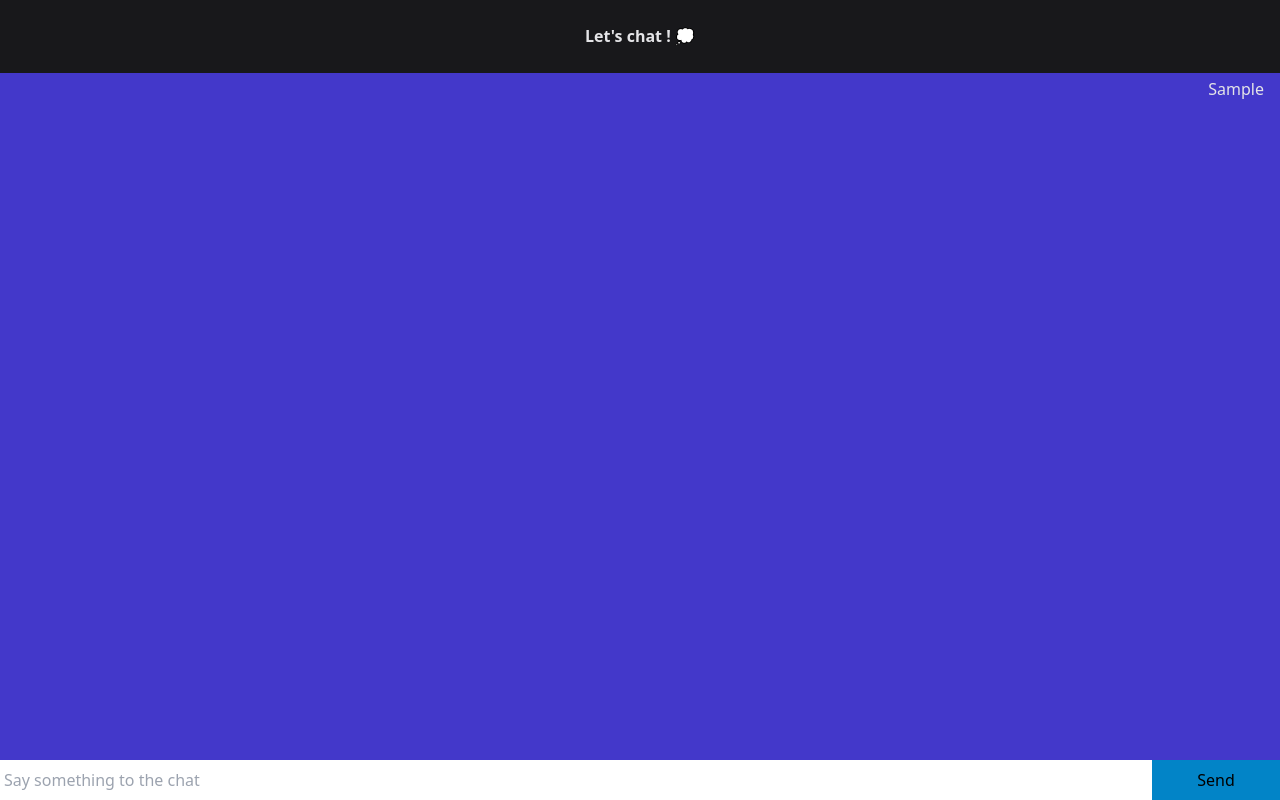
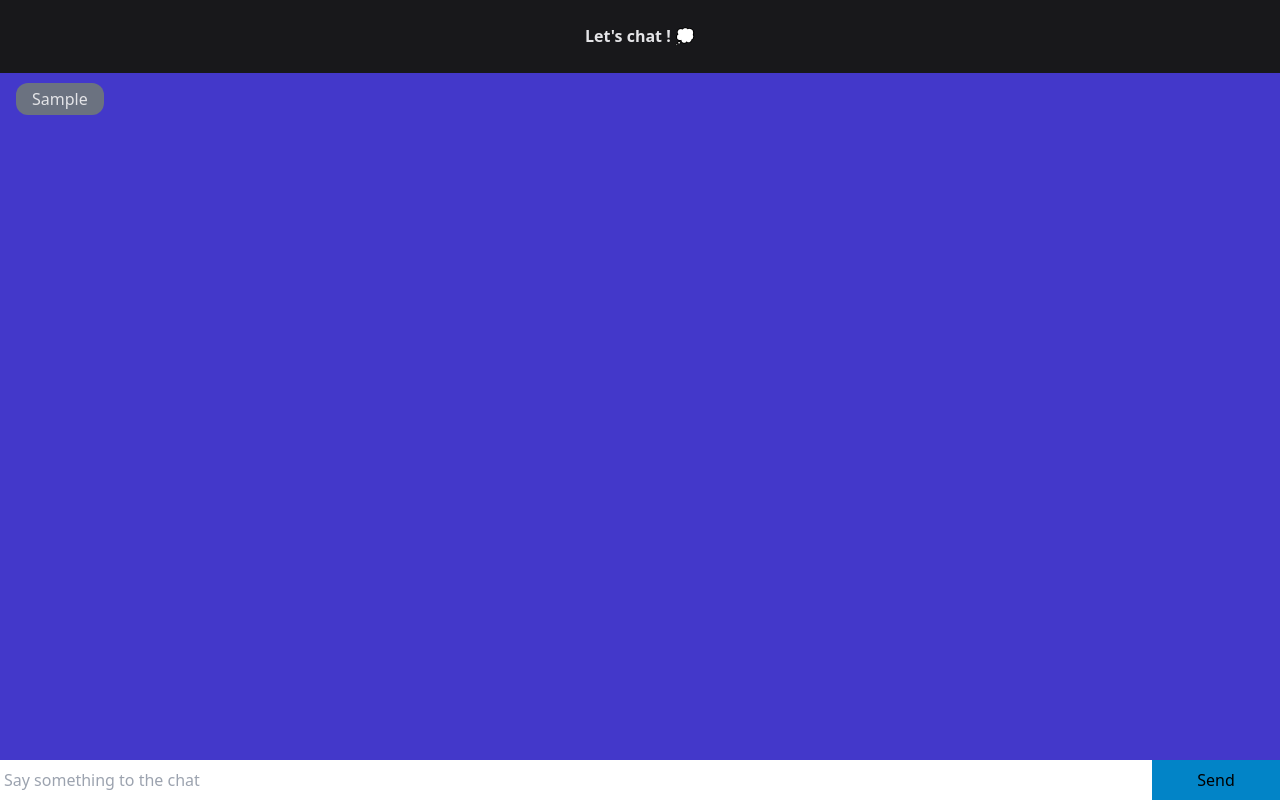
Before and after one commit to d-stoianov/chat-app, a React (Vite) app in the folder client/: page / in a window 1280 px wide. Both pictures are taken after typing "Sample" into the empty fields and a click on the button "Send". Built offline with nearby package versions, Linux system fonts and the light colour scheme.

Commit message:
Create Message.jsx component.
Message.jsx component is a component for rendering a single message. There are two variables for styles based on creator of the message the appropriate styles are gonna apply.

```diff
--- a/client/src/components/Chat.jsx
+++ b/client/src/components/Chat.jsx
@@ -1,5 +1,6 @@
 import { useState } from "react"
 import ChatInput from "./ChatInput"
+import Message from "./Message"
 
 const Chat = () => {
     const [messages, setMessages] = useState([])
@@ -10,14 +11,12 @@ const Chat = () => {
 
     return (
         <main className="w-full h-full flex flex-col justify-between overflow-y-hidden">
-            <div className="w-full h-full gap-0.5 px-4 py-1 flex flex-col overflow-y-auto">
+            <div className="w-full h-full px-4 py-1 flex flex-col overflow-y-auto">
                 {messages.map((msg, idx) => (
-                    <p
+                    <Message
                         key={idx}
-                        className="text-zinc-200 self-end"
-                    >
-                        {msg}
-                    </p>
+                        message={msg}
+                    />
                 ))}
             </div>
             <ChatInput onMessage={renderMessage} />
--- /dev/null
+++ b/client/src/components/Message.jsx
@@ -0,0 +1,12 @@
+const Message = ({ message }) => {
+    const myMessageStyles = "text-zinc-200 self-end bg-sky-500 rounded-xl p-1 px-4 my-1.5 max-w-[50%]"
+    const otherMessageStyles = "text-zinc-200 self-start bg-gray-500 rounded-xl p-1 px-4 my-1.5 max-w-[50%]"
+
+    return (
+        <div className={otherMessageStyles}>
+            {message}
+        </div>
+    )
+}
+
+export default Message
```
